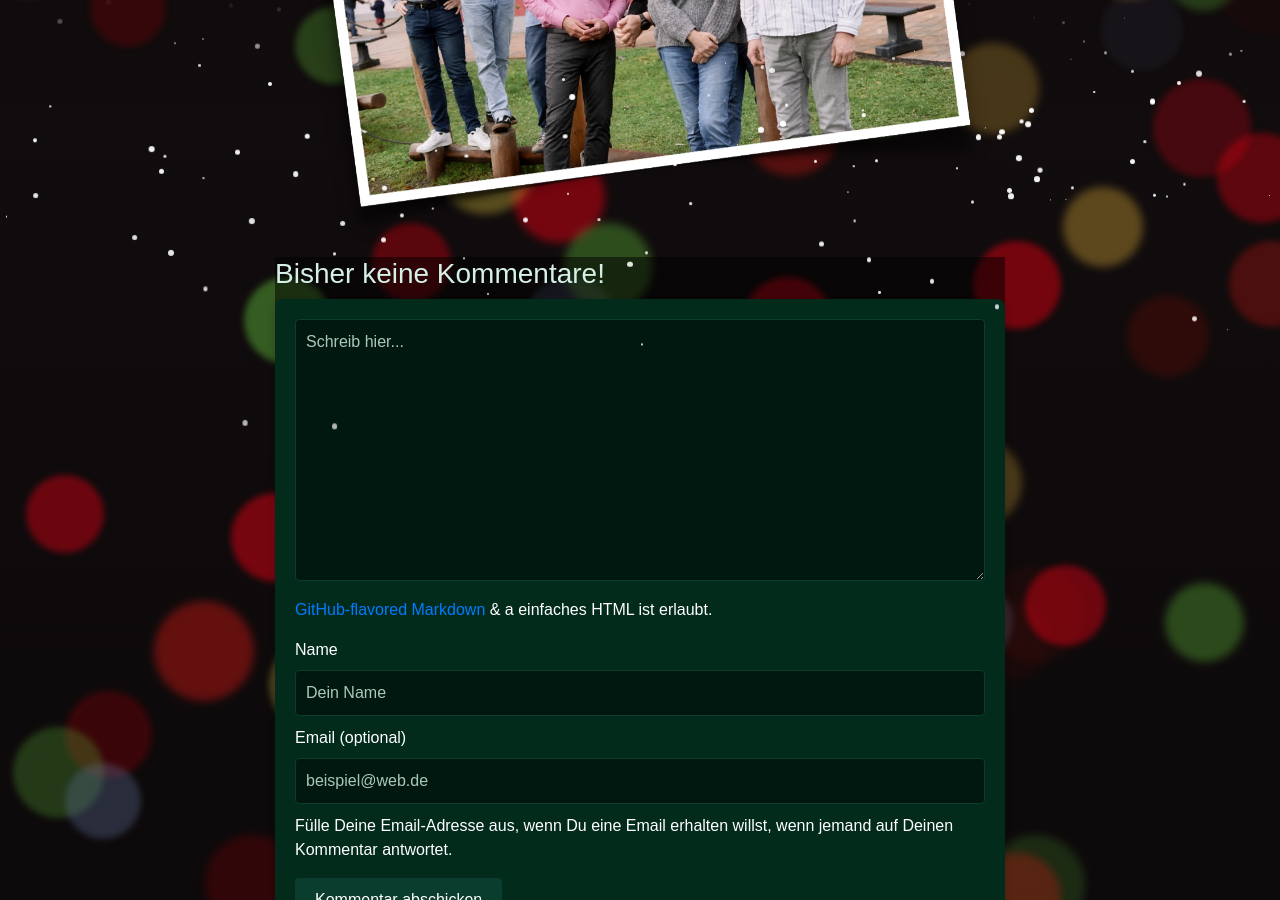
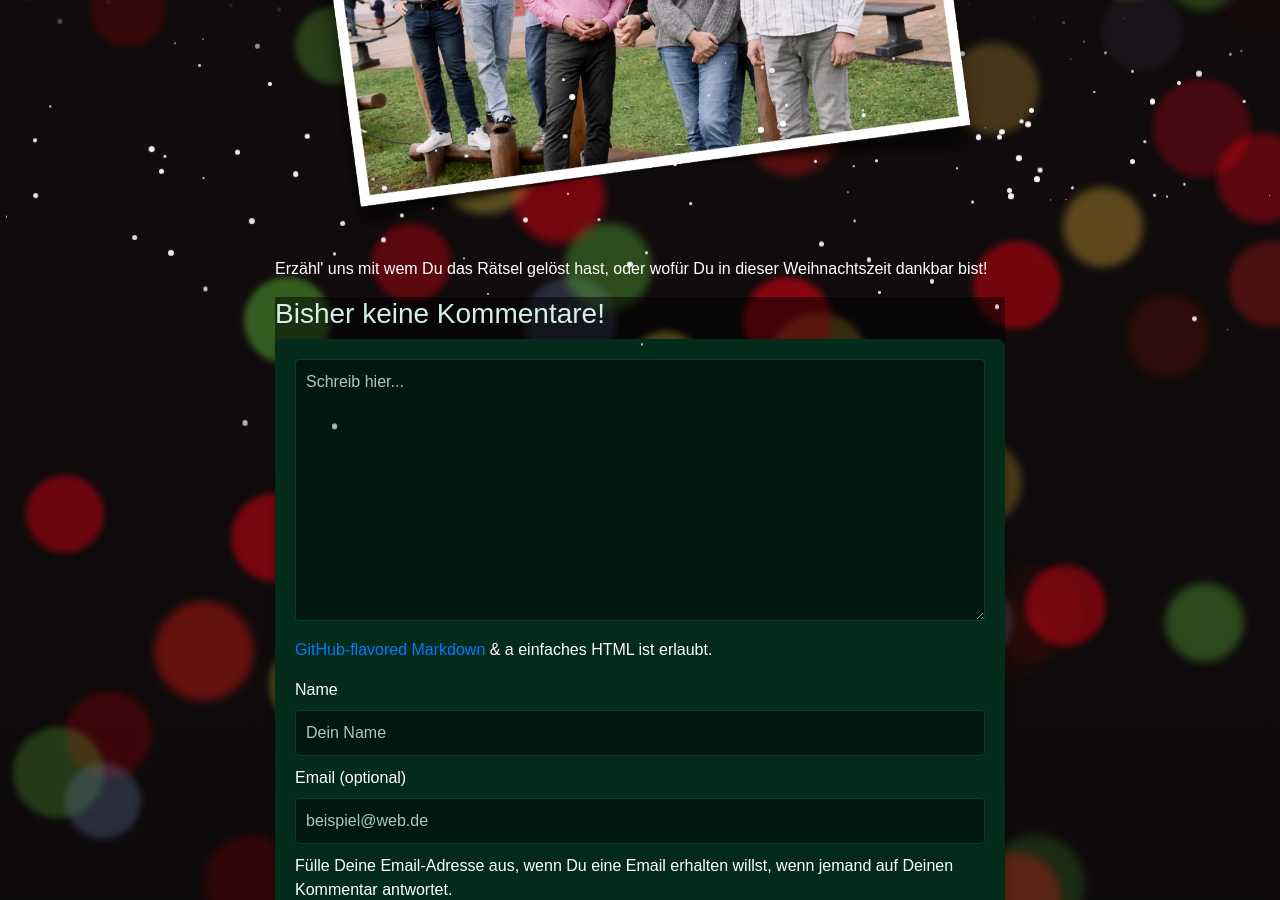
Before and after one commit to Shyru/FeGDillenburgWeihnachtspage24, a Jekyll site: the page built from index.md, in a window 1280 px wide and 900 px high, scrolled down 771 px. Built offline with Jekyll 4.4.1, drawn with Linux system fonts in a browser that asks for light colours; a style sheet for code colours, icons or effects is not loaded.

Commit message:
Aufforderung für Kommentar hinzufügen.

```diff
--- a/_layouts/default.html
+++ b/_layouts/default.html
@@ -172,6 +172,9 @@
           </section>
           <img src="assets/GL-Bild.webp" alt=""/>
           <section>
+            <p>Erzähl' uns mit wem Du das Rätsel gelöst hast, oder wofür Du in dieser Weihnachtszeit dankbar bist!</p>
+          </section>
+          <section>
             {% include welcomments/comments.html website_id = "kPSa1dtJjunT1hnDjj3E7PQ2S" %}
           </section>
         </div>
```
